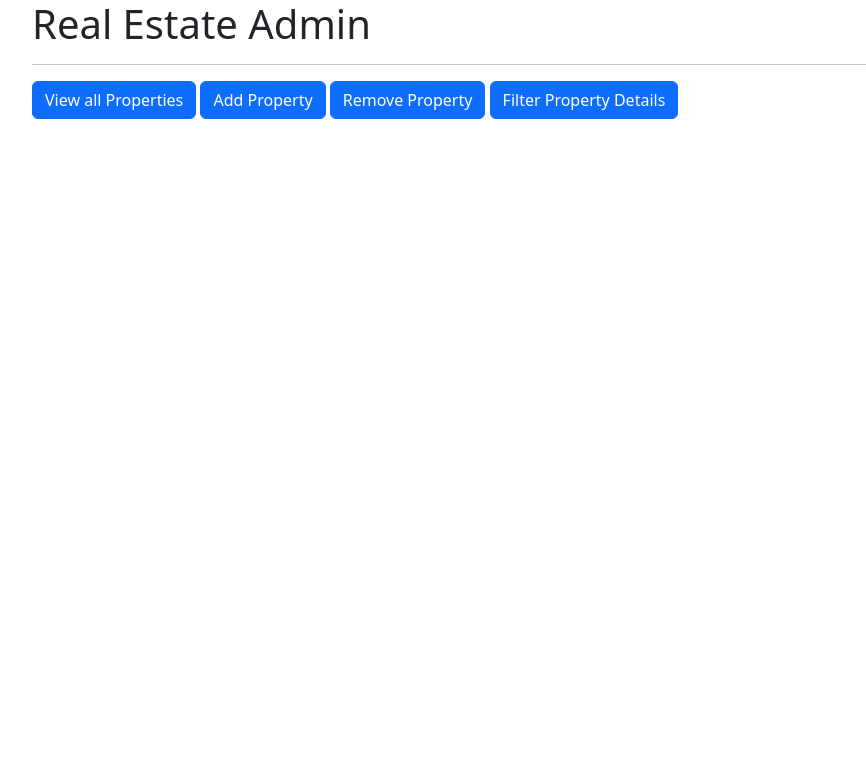
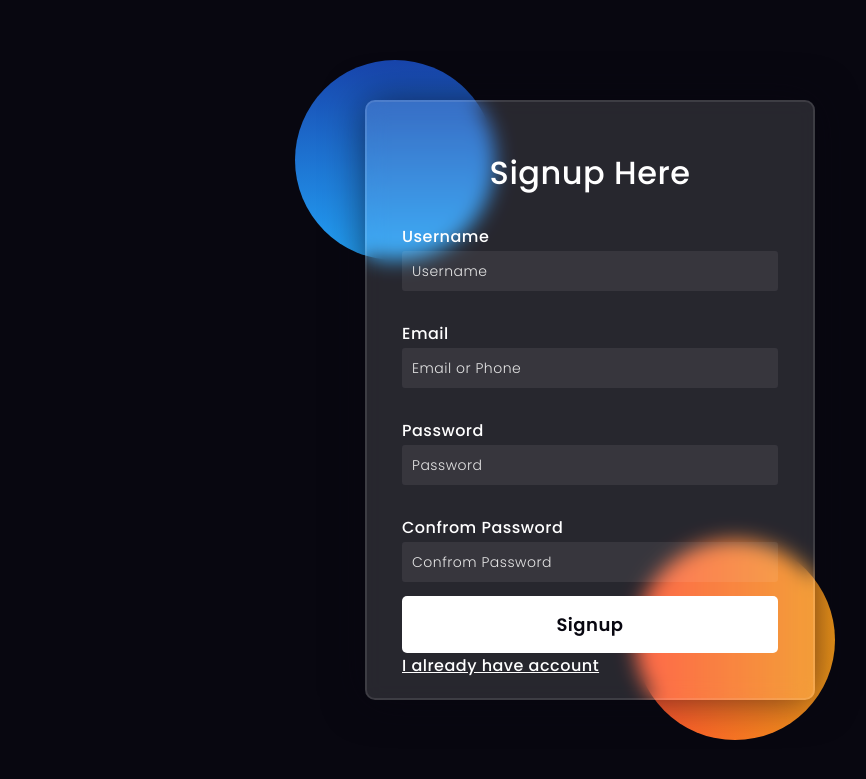
Before and after one commit to Nabil8795/Real_Estate_Full_Stack, a Django app: page / in a window 1280 px wide. Shown: the top 779 px of the page, without its empty margins (50-916 px from the left). Run offline with Django 4.2, Linux system fonts and the light colour scheme.

Commit message:
User Authentication Added

```diff
--- a/Backend/api_app/templates/index.html
+++ b/Backend/api_app/templates/index.html
@@ -10,6 +10,7 @@
 <body>
     <div class="container">
         <h1>Real Estate Admin</h1>
+        <a class="btn btn-danger" href="/logout" >Logout</a>
         <hr>
         <a class="btn btn-primary" href="/view_all_prop" role="button">View all Properties</a>
         <a class="btn btn-primary" href="/add_prop" role="button">Add Property</a>
--- a/Backend/api_app/urls.py
+++ b/Backend/api_app/urls.py
@@ -6,7 +6,10 @@ from . import views
 
 
 urlpatterns = [
-    path('', views.index, name = 'index'),
+    path('', views.SignupPage, name = 'signup'),
+    path('login', views.LoginPage, name = 'login'),
+    path('logout', views.LogoutPage, name = 'logout'),
+    path('index', views.index, name = 'index'),
     path('view_all_prop', views.all_prop, name = 'all_prop'),
     path('add_prop', views.add_prop, name = 'add_prop'),
     path('remove_prop', views.remove_prop, name = 'remove_prop'),
--- a/Backend/api_app/views.py
+++ b/Backend/api_app/views.py
@@ -1,4 +1,4 @@
-from django.shortcuts import render, HttpResponse
+from django.shortcuts import render, HttpResponse, redirect
 from rest_framework import viewsets
 from api_app.models import Property
 from api_app.serializers import PropertySerializer
@@ -6,7 +6,11 @@ from .models import Property
 from rest_framework.decorators import api_view
 from rest_framework.response import Response
 from .serializers import PropertySerializer
+from django.contrib.auth.models import User
+from django.contrib.auth import authenticate, login, logout
+from django.contrib.auth.decorators import login_required
 
+@login_required(login_url='login')
 
 def index(request):
     return render(request, 'index.html')
@@ -77,3 +81,36 @@ def Proper(request):
     objs = Property.objects.all()
     serializer = PropertySerializer(objs, many = True)
     return Response(serializer.data)
+
+## User Authentication
+def SignupPage(request):
+    if request.method=='POST':
+        uname=request.POST.get('username')
+        email=request.POST.get('email')
+        pass1=request.POST.get('password1')
+        pass2=request.POST.get('password2')
+
+        if pass1!=pass2:
+            return HttpResponse("Your password and confrom password are not Same!!")
+        else:
+            my_user=User.objects.create_user(uname,email,pass1)
+            my_user.save()
+            return redirect('login')
+    return render (request, 'signup.html')
+
+def LoginPage(request):
+    if request.method=='POST':
+        username=request.POST.get('username')
+        pass1=request.POST.get('pass')
+        user=authenticate(request,username=username,password=pass1)
+        if user is not None:
+            login(request,user)
+            return redirect('index')
+        else:
+            return HttpResponse ("Username or Password is incorrect!!!")
+    return render(request, 'login.html')
+
+
+def LogoutPage(request):
+    logout(request)
+    return redirect('login')
```
Also changed, not shown: Backend/db.sqlite3.
